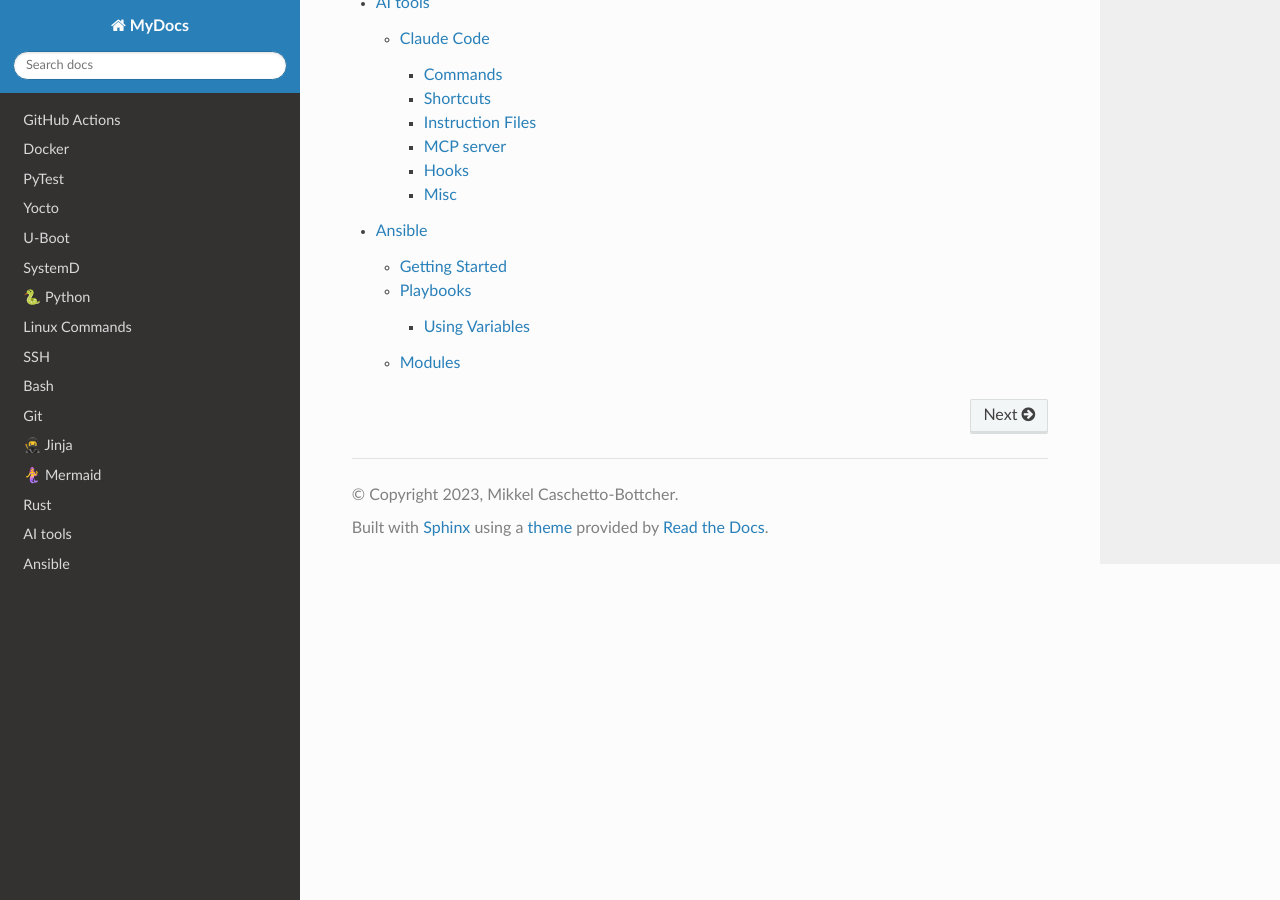
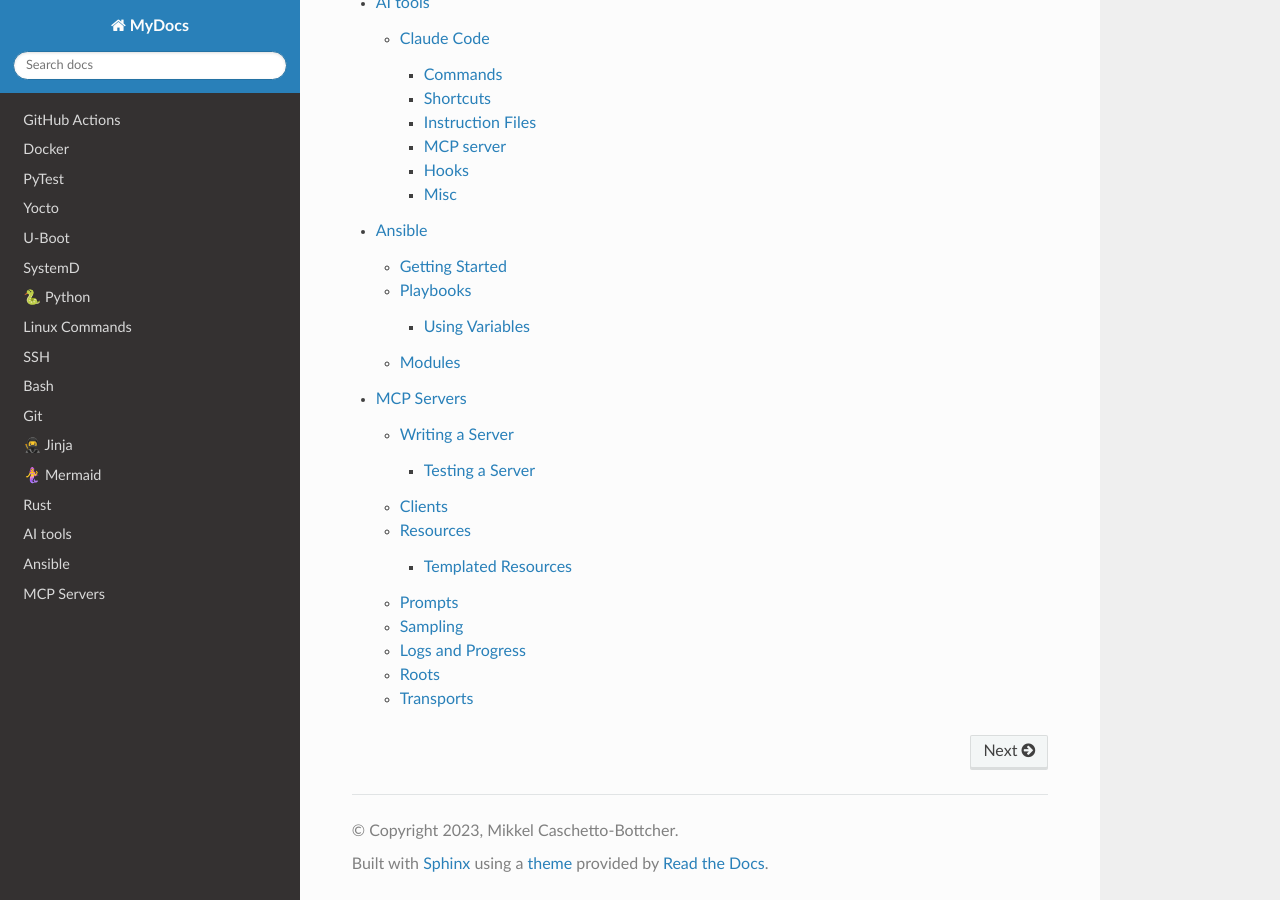
Before and after one commit to mcbottcher/my_docs, a Sphinx documentation site: the page built from docs/source/index.rst, in a window 1280 px wide and 900 px high, scrolled down 9134 px. Built offline with Sphinx 7.4.7 and the Read the Docs theme 3.1.0, drawn with Linux system fonts in a browser that asks for light colours; some of the changed lines change nothing that is shown.

Commit message:
feat: add mcp server page

```diff
--- a/docs/source/index.rst
+++ b/docs/source/index.rst
@@ -34,3 +34,4 @@
    rust
    claude
    ansible
+   mcp
--- /dev/null
+++ b/docs/source/mcp.rst
@@ -0,0 +1,153 @@
+MCP Servers
+===========
+
+The Model Context Protocol (MCP) is an open standard that allows AI tools to interact with
+external servers. It provides a structured way to expose tools, data, and prompts to an LLM client.
+
+You can write your own MCP server using the Python MCP SDK, and connect it to clients such as
+Claude Code.
+
+Writing a Server
+----------------
+
+Use the Python MCP SDK to define your server. Install it with:
+
+.. code-block:: shell
+
+    pip install mcp
+
+A minimal server looks like:
+
+.. code-block:: python
+    :caption: Example MCP server (server.py)
+
+    from mcp.server.fastmcp import FastMCP
+
+    mcp = FastMCP("my-server")
+
+    @mcp.tool()
+    def greet(name: str) -> str:
+        """Return a greeting for the given name."""
+        return f"Hello, {name}!"
+
+Testing a Server
+^^^^^^^^^^^^^^^^
+
+You can test your server interactively during development using the ``mcp dev`` command:
+
+.. code-block:: shell
+
+    uv run mcp dev server.py
+
+This starts an inspector interface that lets you call tools directly without needing a full
+client setup.
+
+----
+
+Clients
+-------
+
+A client connects to one or more MCP servers and manages communication with them. Its two main
+responsibilities are:
+
+- Providing the LLM with the list of available tools exposed by the servers
+- Calling tools on behalf of the LLM and returning the results
+
+A single client can connect to multiple servers simultaneously, aggregating their tools into one
+interface for the model.
+
+----
+
+Resources
+---------
+
+Resources allow a server to expose data to a client, similar to a GET request in a REST API.
+Each resource is identified by a URI that describes where the resource is located.
+
+.. code-block:: python
+    :caption: Example static resource
+
+    @mcp.resource("config://app")
+    def get_config() -> str:
+        """Expose application config."""
+        return "debug=true"
+
+Templated Resources
+^^^^^^^^^^^^^^^^^^^
+
+Templated resources allow arguments to be passed in the request, making them dynamic:
+
+.. code-block:: python
+    :caption: Example templated resource
+
+    @mcp.resource("users://{user_id}/profile")
+    def get_user_profile(user_id: str) -> str:
+        """Return the profile for a given user."""
+        return f"Profile data for user {user_id}"
+
+----
+
+Prompts
+-------
+
+Servers can define reusable prompts to provide high-quality, task-specific instructions to the
+model. This is useful for standardising how the LLM approaches certain tasks.
+
+.. code-block:: python
+    :caption: Example prompt definition
+
+    @mcp.prompt()
+    def summarise_file(filename: str) -> str:
+        """Prompt for summarising the contents of a file."""
+        return f"Please summarise the contents of the file '{filename}' concisely."
+
+Prompts defined on a server are made available to the client and can be selected by the user or
+the model as needed.
+
+----
+
+Sampling
+--------
+
+Sampling allows a server to ask the client to make a request to the LLM on its behalf. This means
+the server does not need its own API key, which is particularly useful for public servers.
+
+----
+
+Logs and Progress
+-----------------
+
+Servers can emit log messages and progress notifications so the user can see that a request is
+still working, which is useful for longer-running operations. In the Python SDK these are accessed
+through the ``Context`` argument. On the client side they can be handled through callbacks.
+
+----
+
+Roots
+-----
+
+Roots grant a server access to specific files and also help the LLM find things more easily.
+It is up to the server implementer to block access to anything outside the allowed paths.
+
+----
+
+Transports
+----------
+
+**stdio** (stdin/stdout) is the simplest transport and works well, but only when both client and
+server are on the same machine.
+
+**Streamable HTTP** is available for remote servers but has some nuances:
+
+- On initialisation the client is given a unique ID it must use for all subsequent requests.
+- The server cannot send requests to the client until the first SSE channel is opened.
+- When the client sends another request, a second SSE channel is opened for the duration of that
+  request. Progress notifications travel on the first SSE channel; logging goes on the second.
+- For stateless server configurations, the SDK's ``stateless_http`` mode can be used — no client
+  ID is assigned and no initialisation handshake occurs, but no SSE channel is opened either.
+- Set ``json_response=True`` to disable streaming for a request.
+
+.. note::
+
+   It is recommended to develop using the same transport you plan to use in production. Switching
+   transport types late can surface issues that are harder to debug once the server is deployed.
```
